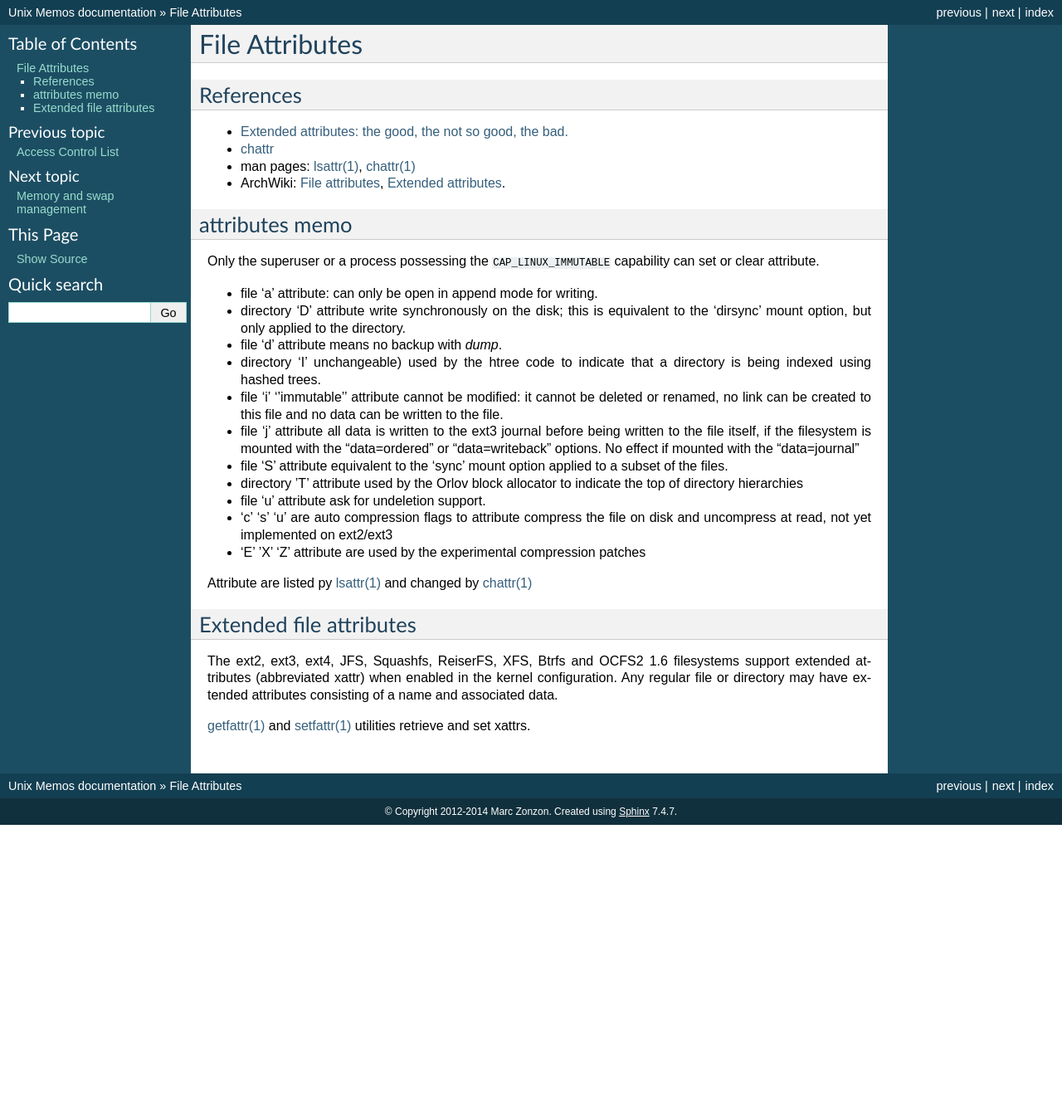
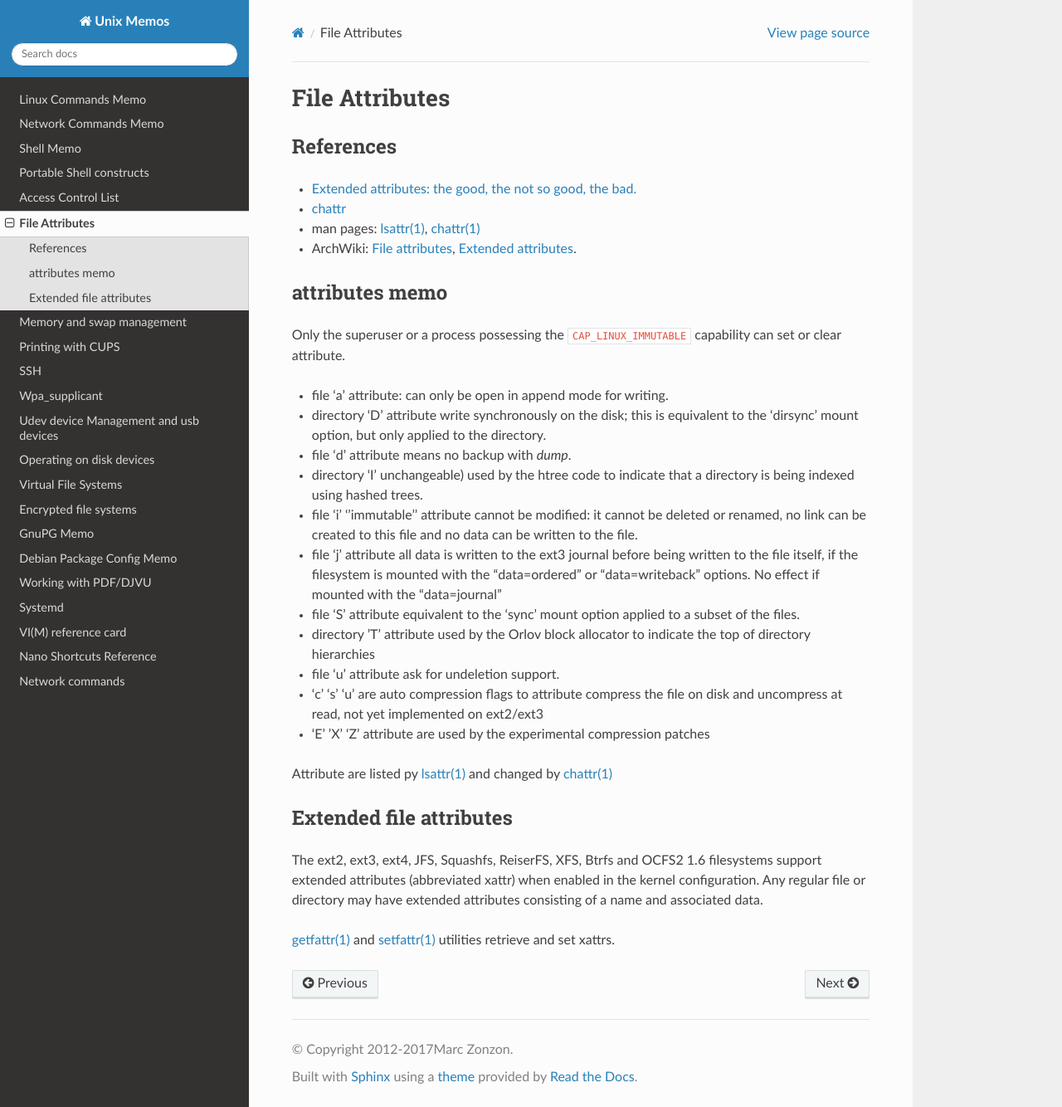
Before and after one commit to marczz/unix_memo, a Sphinx documentation site: the page built from source/attributes.rst, in a window 1280 px wide and 1334 px high. Shown: the whole window at 83% size. Built offline with Sphinx 7.4.7 and the Read the Docs theme 2.0.0, drawn with Linux system fonts in a browser that asks for light colours; the version number could not be read and is left out.

Commit message:
conf.py: Merged with Sphinx 1.4.9 conf.py
- changed theme.

```diff
--- a/source/conf.py
+++ b/source/conf.py
@@ -11,19 +11,44 @@
 #
 # All configuration values have a default; values that are commented out
 # serve to show the default.
+#
 
 import sys
 import os
 
+# on_rtd is whether we are on readthedocs.org
+on_rtd = os.environ.get('READTHEDOCS', None) == 'True'
+
+# theme: one among 'default', 'bootstrap','cloud', 'sphinxtrap',
+# 'readability', 'sphinx_rtd_theme'
+# theme = 'sphinxtrap'
+theme = 'default'
+if not on_rtd:
+    theme = 'sphinx_rtd_theme'
+if theme == 'cloud':
+    import cloud_sptheme
+elif theme == 'bootstrap':
+    import sphinx_bootstrap_theme
+elif theme == 'sphinxtrap':
+    import sphinxtrap
+elif theme == 'readability':
+    import readability
+elif theme == 'sphinx_rtd_theme':
+    import sphinx_rtd_theme
+
 # If extensions (or modules to document with autodoc) are in another directory,
 # add these directories to sys.path here. If the directory is relative to the
 # documentation root, use os.path.abspath to make it absolute, like shown here.
-#sys.path.insert(0, os.path.abspath('.'))
+#
+# import os
+# import sys
+sys.path.insert(0, os.path.abspath('.'))
 
 # -- General configuration ------------------------------------------------
 
 # If your documentation needs a minimal Sphinx version, state it here.
-#needs_sphinx = '1.0'
+#
+# needs_sphinx = '1.0'
 
 # Add any Sphinx extension module names here, as strings. They can be
 # extensions coming with Sphinx (named 'sphinx.ext.*') or your custom
@@ -37,18 +62,23 @@ extensions = [
 # Add any paths that contain templates here, relative to this directory.
 templates_path = ['_templates']
 
-# The suffix of source filenames.
+# The suffix(es) of source filenames.
+# You can specify multiple suffix as a list of string:
+#
+# source_suffix = ['.rst', '.md']
 source_suffix = '.rst'
 
 # The encoding of source files.
-#source_encoding = 'utf-8-sig'
+#
+# source_encoding = 'utf-8-sig'
 
 # The master toctree document.
 master_doc = 'index'
 
 # General information about the project.
 project = 'Unix Memos'
-copyright = '2012-2014 Marc Zonzon'
+author = 'Marc Zonzon'
+copyright = '2012-2017' + author
 
 # The version info for the project you're documenting, acts as replacement for
 # |version| and |release|, also used in various other places throughout the
@@ -65,168 +95,249 @@ release = '-'.join(commit)
 
 # The language for content autogenerated by Sphinx. Refer to documentation
 # for a list of supported languages.
-#language = None
+#
+# This is also used if you do content translation via gettext catalogs.
+# Usually you set "language" from the command line for these cases.
+language = None
 
 # There are two options for replacing |today|: either, you set today to some
 # non-false value, then it is used:
-#today = ''
+#
+# today = ''
+#
 # Else, today_fmt is used as the format for a strftime call.
-#today_fmt = '%B %d, %Y'
+#
+# today_fmt = '%B %d, %Y'
 
 # List of patterns, relative to source directory, that match files and
 # directories to ignore when looking for source files.
+# This patterns also effect to html_static_path and html_extra_path
 exclude_patterns = []
 
 # The reST default role (used for this markup: `text`) to use for all
 # documents.
-#default_role = None
+#
+# default_role = None
 
 # If true, '()' will be appended to :func: etc. cross-reference text.
-#add_function_parentheses = True
+#
+# add_function_parentheses = True
 
 # If true, the current module name will be prepended to all description
 # unit titles (such as .. function::).
-#add_module_names = True
+#
+# add_module_names = True
 
 # If true, sectionauthor and moduleauthor directives will be shown in the
 # output. They are ignored by default.
-#show_authors = False
+#
+# show_authors = False
 
 # The name of the Pygments (syntax highlighting) style to use.
 pygments_style = 'sphinx'
 
 # A list of ignored prefixes for module index sorting.
-#modindex_common_prefix = []
+# modindex_common_prefix = []
 
 # If true, keep warnings as "system message" paragraphs in the built documents.
-#keep_warnings = False
+# keep_warnings = False
+
+# If true, `todo` and `todoList` produce output, else they produce nothing.
+todo_include_todos = False
 
 
 # -- Options for HTML output ----------------------------------------------
 
 # The theme to use for HTML and HTML Help pages.  See the documentation for
 # a list of builtin themes.
-html_theme = 'default'
+
+# html_theme = 'default'
+html_theme = theme
 
 # Theme options are theme-specific and customize the look and feel of a theme
 # further.  For a list of options available for each theme, see the
 # documentation.
-#html_theme_options = {}
+#
+# html_theme_options = {}
 
 # Add any paths that contain custom themes here, relative to this directory.
 #html_theme_path = []
+if theme == 'cloud':
+    html_theme_path = [cloud_sptheme.get_theme_dir()]
+elif theme == 'bootstrap':
+    html_theme_path = sphinx_bootstrap_theme.get_html_theme_path()
+elif theme == 'sphinxtrap':
+    html_theme_path = [sphinxtrap.get_theme_dir()]
+elif theme == 'readability':
+    readability_path = os.path.dirname(os.path.abspath(sphinxtheme.__file__))
+    relative_path = os.path.relpath(readability_path, os.path.abspath('.'))
+    html_theme_path = [relative_path]
+elif theme == 'sphinx_rtd_theme':
+    html_theme_path = [sphinx_rtd_theme.get_html_theme_path()]
 
-# The name for this set of Sphinx documents.  If None, it defaults to
-# "<project> v<release> documentation".
-#html_title = None
+# The name for this set of Sphinx documents.
+# "<project> v<release> documentation" by default.
+#
+# html_title = None
 
 # A shorter title for the navigation bar.  Default is the same as html_title.
-#html_short_title = None
+#
+# html_short_title = None
 
 # The name of an image file (relative to this directory) to place at the top
 # of the sidebar.
-#html_logo = None
+#
+# html_logo = None
 
-# The name of an image file (within the static path) to use as favicon of the
-# docs.  This file should be a Windows icon file (.ico) being 16x16 or 32x32
+# The name of an image file (relative to this directory) to use as a favicon of
+# the docs.  This file should be a Windows icon file (.ico) being 16x16 or 32x32
 # pixels large.
-#html_favicon = None
+#
+# html_favicon = None
 
 # Add any paths that contain custom static files (such as style sheets) here,
 # relative to this directory. They are copied after the builtin static files,
 # so a file named "default.css" will overwrite the builtin "default.css".
+
 html_static_path = ['_static']
 
 # Add any extra paths that contain custom files (such as robots.txt or
 # .htaccess) here, relative to this directory. These files are copied
 # directly to the root of the documentation.
-#html_extra_path = []
+#
+# html_extra_path = []
 
-# If not '', a 'Last updated on:' timestamp is inserted at every page bottom,
-# using the given strftime format.
-#html_last_updated_fmt = '%b %d, %Y'
+# If not None, a 'Last updated on:' timestamp is inserted at every page
+# bottom, using the given strftime format.
+# The empty string is equivalent to '%b %d, %Y'.
+#
+# html_last_updated_fmt = None
 
 # If true, SmartyPants will be used to convert quotes and dashes to
 # typographically correct entities.
-#html_use_smartypants = True
+#
+# html_use_smartypants = True
 
 # Custom sidebar templates, maps document names to template names.
-#html_sidebars = {}
+#
+# html_sidebars = {}
 
 # Additional templates that should be rendered to pages, maps page names to
 # template names.
-#html_additional_pages = {}
+#
+# html_additional_pages = {}
 
 # If false, no module index is generated.
-#html_domain_indices = True
+#
+# html_domain_indices = True
 
 # If false, no index is generated.
-#html_use_index = True
+#
+# html_use_index = True
 
 # If true, the index is split into individual pages for each letter.
-#html_split_index = False
+#
+# html_split_index = False
 
 # If true, links to the reST sources are added to the pages.
-#html_show_sourcelink = True
+#
+# html_show_sourcelink = True
 
 # If true, "Created using Sphinx" is shown in the HTML footer. Default is True.
-#html_show_sphinx = True
+#
+# html_show_sphinx = True
 
 # If true, "(C) Copyright ..." is shown in the HTML footer. Default is True.
-#html_show_copyright = True
+#
+# html_show_copyright = True
 
 # If true, an OpenSearch description file will be output, and all pages will
 # contain a <link> tag referring to it.  The value of this option must be the
 # base URL from which the finished HTML is served.
-#html_use_opensearch = ''
+#
+# html_use_opensearch = ''
 
 # This is the file name suffix for HTML files (e.g. ".xhtml").
-#html_file_suffix = None
+# html_file_suffix = None
+
+# Language to be used for generating the HTML full-text search index.
+# Sphinx supports the following languages:
+#   'da', 'de', 'en', 'es', 'fi', 'fr', 'h', 'it', 'ja'
+#   'nl', 'no', 'pt', 'ro', 'r', 'sv', 'tr', 'zh'
+#
+# html_search_language = 'en'
+
+# A dictionary with options for the search language support, empty by default.
+# 'ja' uses this config value.
+# 'zh' user can custom change `jieba` dictionary path.
+#
+# html_search_options = {'type': 'default'}
+
+# The name of a javascript file (relative to the configuration directory) that
+# implements a search results scorer. If empty, the default will be used.
+#
+# html_search_scorer = 'scorer.js'
 
 # Output file base name for HTML help builder.
-htmlhelp_basename = 'UnixMemos'
-
+htmlhelp_basename = 'RestSphinxMemodoc'
 
 # -- Options for LaTeX output ---------------------------------------------
 
 latex_elements = {
-# The paper size ('letterpaper' or 'a4paper').
-'papersize': 'a4paper',
+    # The paper size ('letterpaper' or 'a4paper').
 
-# The font size ('10pt', '11pt' or '12pt').
-#'pointsize': '10pt',
+    'papersize': 'a4paper',
 
-# Additional stuff for the LaTeX preamble.
-#'preamble': '',
+    # The font size ('10pt', '11pt' or '12pt').
+    # 'pointsize': '10pt',
+
+    # Additional stuff for the LaTeX preamble.
+    #'preamble': '',
+
+    # Latex figure (float) alignment
+    #
+    # 'figure_align': 'htbp',
 }
 
 # Grouping the document tree into LaTeX files. List of tuples
 # (source start file, target name, title,
 #  author, documentclass [howto, manual, or own class]).
 latex_documents = [
-    ('index', 'UnixMemos.ltx', 'Unix Memos Collection',
-    'Marc Zonzon', 'manual'),
+    (master_doc, 'UnixMemos.ltx', 'Unix Memos Collection',
+    author, 'manual'),
 ]
 
 # The name of an image file (relative to this directory) to place at the top of
 # the title page.
-#latex_logo = None
+#
+# latex_logo = None
 
 # For "manual" documents, if this is true, then toplevel headings are parts,
 # not chapters.
-#latex_use_parts = False
+#
+# latex_use_parts = False
 
 # If true, show page references after internal links.
-#latex_show_pagerefs = False
+#
+# latex_show_pagerefs = False
 
 # If true, show URL addresses after external links.
-#latex_show_urls = False
+#
+# latex_show_urls = False
 
 # Documents to append as an appendix to all manuals.
-#latex_appendices = []
+#
+# latex_appendices = []
+
+# It false, will not define \strong, \code,     itleref, \crossref ... but only
+# \sphinxstrong, ..., \sphinxtitleref, ... To help avoid clash with user added
+# packages.
+#
+# latex_keep_old_macro_names = True
 
 # If false, no module index is generated.
-#latex_domain_indices = True
+#
+# latex_domain_indices = True
 
 
 # -- Options for manual page output ---------------------------------------
@@ -234,12 +345,13 @@ latex_documents = [
 # One entry per manual page. List of tuples
 # (source start file, name, description, authors, manual section).
 man_pages = [
-    ('index', 'unixmemos', 'Unix Memos Collection',
-     ['Marc Zonzon'], 1)
+    (master_doc, 'unixmemos', 'Unix Memos Collection',
+     [author], 1)
 ]
 
 # If true, show URL addresses after external links.
-#man_show_urls = False
+#
+# man_show_urls = False
 
 
 # -- Options for Texinfo output -------------------------------------------
@@ -248,92 +360,111 @@ man_pages = [
 # (source start file, target name, title, author,
 #  dir menu entry, description, category)
 texinfo_documents = [
-  ('index', 'UnixMemos', 'Unix Memos Collection',
+  (master_doc, 'UnixMemos', 'Unix Memos Collection',
    'Marc Zonzon', 'UnixMemos', 'Collection of UNIX administration memos..',
    'Miscellaneous'),
 ]
 
 # Documents to append as an appendix to all manuals.
-#texinfo_appendices = []
+#
+# texinfo_appendices = []
 
 # If false, no module index is generated.
-#texinfo_domain_indices = True
+#
+# texinfo_domain_indices = True
 
 # How to display URL addresses: 'footnote', 'no', or 'inline'.
-#texinfo_show_urls = 'footnote'
+#
+# texinfo_show_urls = 'footnote'
 
 # If true, do not generate a @detailmenu in the "Top" node's menu.
-#texinfo_no_detailmenu = False
+#
+# texinfo_no_detailmenu = False
 
 
 # -- Options for Epub output ----------------------------------------------
 
 # Bibliographic Dublin Core info.
-epub_title = 'Unix Memos'
-epub_author = 'Marc Zonzon'
-epub_publisher = 'Marc Zonzon'
-epub_copyright = '2012-2014 Marc Zonzon'
+epub_title = project
+epub_author = author
+epub_publisher = author
+epub_copyright = copyright
 
 # The basename for the epub file. It defaults to the project name.
-#epub_basename = 'Unix Memos'
+# epub_basename = project
 
-# The HTML theme for the epub output. Since the default themes are not optimized
-# for small screen space, using the same theme for HTML and epub output is
-# usually not wise. This defaults to 'epub', a theme designed to save visual
-# space.
-#epub_theme = 'epub'
+# The HTML theme for the epub output. Since the default themes are not
+# optimized for small screen space, using the same theme for HTML and epub
+# output is usually not wise. This defaults to 'epub', a theme designed to save
+# visual space.
+#
+# epub_theme = 'epub'
 
 # The language of the text. It defaults to the language option
-# or en if the language is not set.
-#epub_language = ''
+# or 'en' if the language is not set.
+#
+# epub_language = ''
 
 # The scheme of the identifier. Typical schemes are ISBN or URL.
-#epub_scheme = ''
+# epub_scheme = ''
 
 # The unique identifier of the text. This can be a ISBN number
 # or the project homepage.
-#epub_identifier = ''
+#
+# epub_identifier = ''
 
 # A unique identification for the text.
-#epub_uid = ''
+#
+# epub_uid = ''
 
 # A tuple containing the cover image and cover page html template filenames.
-#epub_cover = ()
+#
+# epub_cover = ()
 
 # A sequence of (type, uri, title) tuples for the guide element of content.opf.
-#epub_guide = ()
+#
+# epub_guide = ()
 
 # HTML files that should be inserted before the pages created by sphinx.
 # The format is a list of tuples containing the path and title.
-#epub_pre_files = []
+#
+# epub_pre_files = []
 
-# HTML files shat should be inserted after the pages created by sphinx.
+# HTML files that should be inserted after the pages created by sphinx.
 # The format is a list of tuples containing the path and title.
-#epub_post_files = []
+#
+# epub_post_files = []
 
 # A list of files that should not be packed into the epub file.
-#epub_exclude_files = []
+# epub_exclude_files = []
 
 # The depth of the table of contents in toc.ncx.
-#epub_tocdepth = 3
+#
+# epub_tocdepth = 3
 
 # Allow duplicate toc entries.
-#epub_tocdup = True
+#
+# epub_tocdup = True
 
 # Choose between 'default' and 'includehidden'.
-#epub_tocscope = 'default'
+#
+# epub_tocscope = 'default'
 
-# Fix unsupported image types using the PIL.
-#epub_fix_images = False
+# Fix unsupported image types using the Pillow.
+#
+# epub_fix_images = False
 
 # Scale large images.
-#epub_max_image_width = 0
+#
+# epub_max_image_width = 0
 
 # How to display URL addresses: 'footnote', 'no', or 'inline'.
-#epub_show_urls = 'inline'
+#
+# epub_show_urls = 'inline'
 
 # If false, no index is generated.
-#epub_use_index = True
+#
+# epub_use_index = True
 
 
 # Example configuration for intersphinx: refer to the Python standard library.
```
